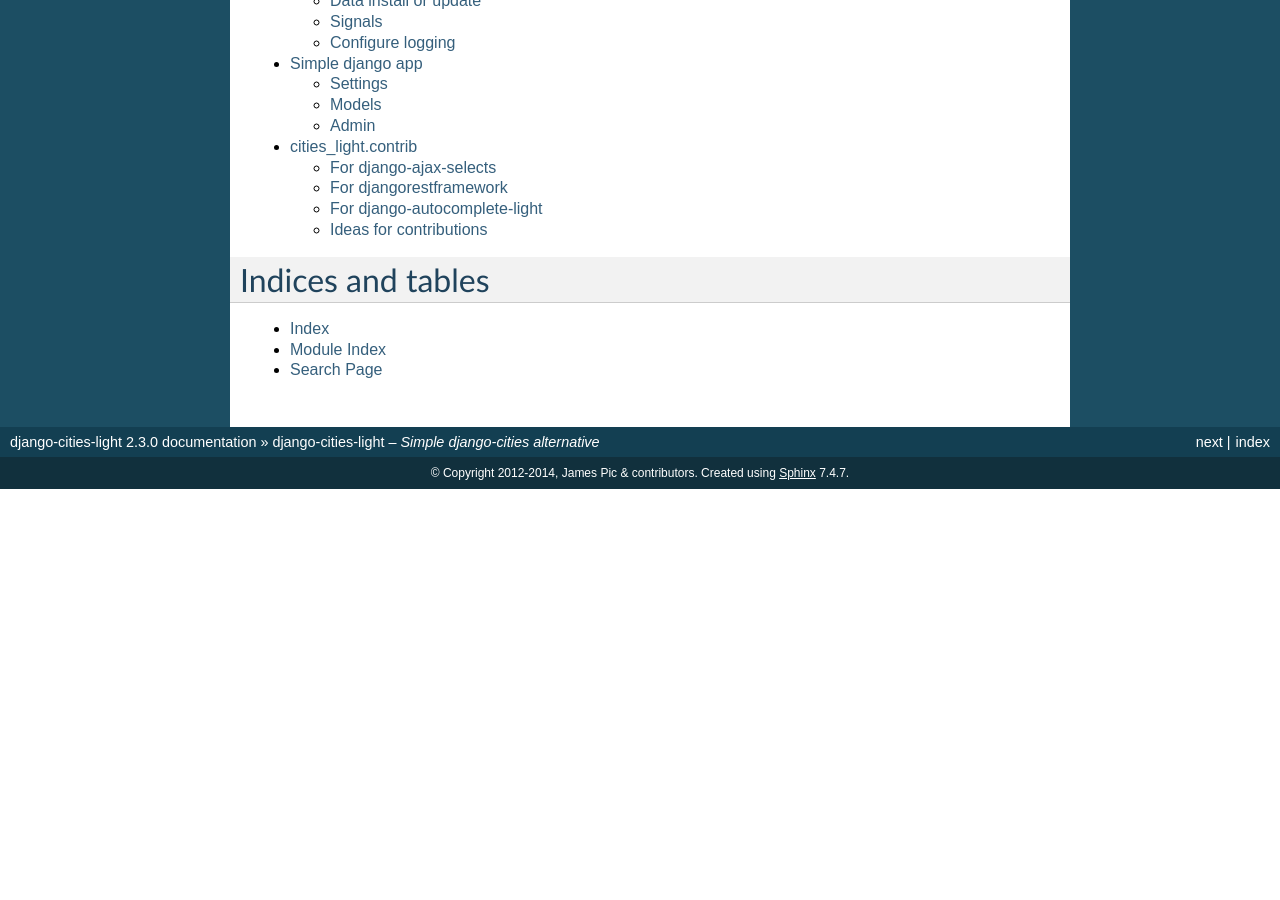
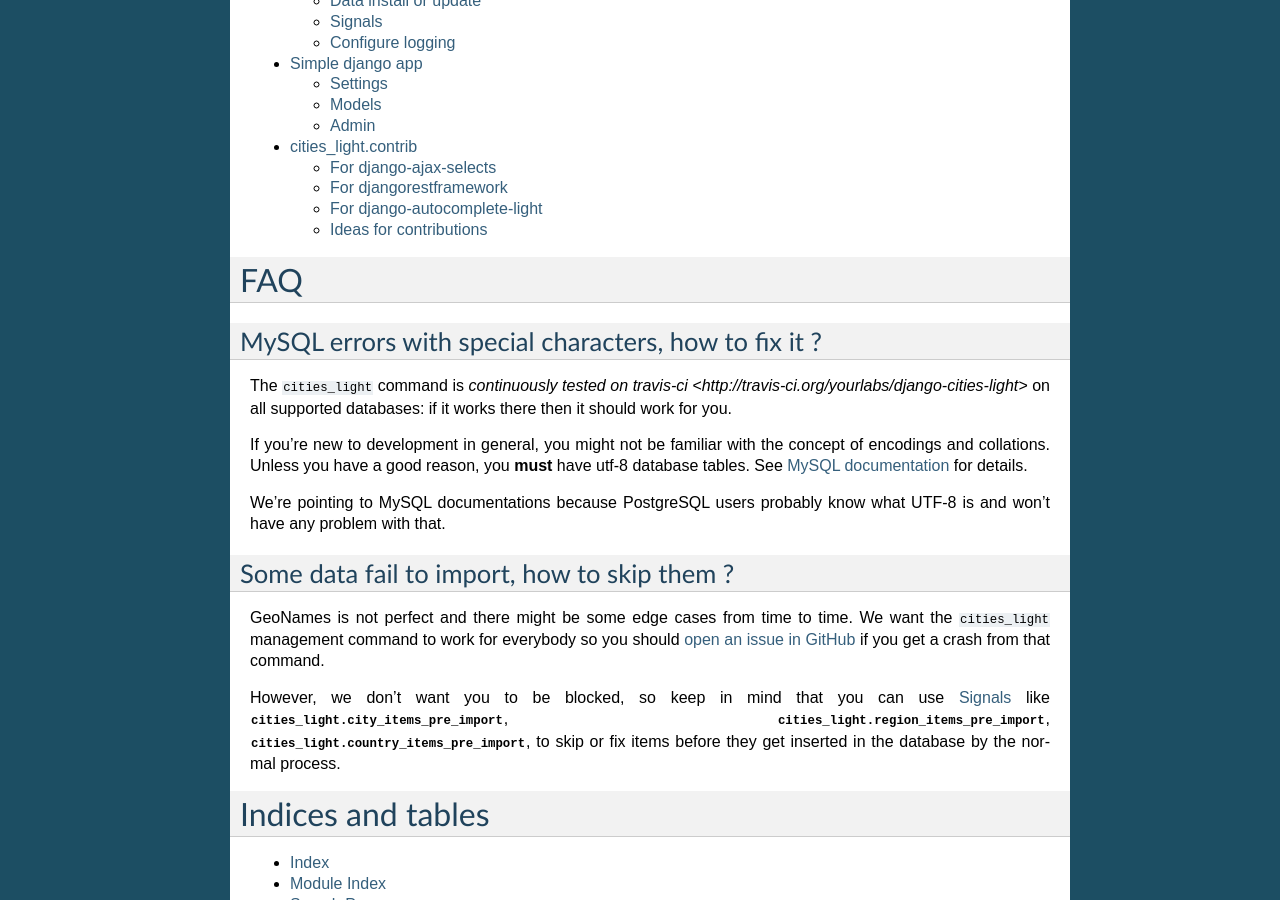
Before and after one commit to coderholic/django-cities, a Sphinx documentation site: the page built from docs/source/index.rst, in a window 1280 px wide and 900 px high, scrolled down 1305 px. Built offline with Sphinx 7.4.7, drawn with Linux system fonts in a browser that asks for light colours; before the commit the page ends 1794 px from its top, so only the background shows below that; some of the changed text lies outside the part shown.

Commit message:
Added FAQ

```diff
--- a/docs/source/index.rst
+++ b/docs/source/index.rst
@@ -9,6 +9,42 @@ Contents:
    full
    contrib
 
+FAQ
+===
+
+MySQL errors with special characters, how to fix it ?
+-----------------------------------------------------
+
+The ``cities_light`` command is `continuously tested on travis-ci
+<http://travis-ci.org/yourlabs/django-cities-light>` on all supported
+databases: if it works there then it should work for you.
+
+If you're new to development in general, you might not be familiar with the
+concept of encodings and collations. Unless you have a good reason, you
+**must** have utf-8 database tables. See `MySQL documentation
+<http://dev.mysql.com/doc/refman/5.0/en/charset-unicode.html>`_ for details.
+
+We're pointing to MySQL documentations because PostgreSQL users probably know
+what UTF-8 is and won't have any problem with that.
+
+Some data fail to import, how to skip them ?
+--------------------------------------------
+
+GeoNames is not perfect and there might be some edge cases from time to time.
+We want the ``cities_light`` management command to work for everybody so you
+should `open an issue in GitHub
+<https://github.com/yourlabs/django-cities-light/issues?state=open>`_ if you
+get a crash from that command.
+
+However, we don't want you to be blocked, so keep in mind that you can use
+:ref:`signals` like :py:data:`cities_light.city_items_pre_import
+<cities_light.signals.city_items_pre_import>`,
+:py:data:`cities_light.region_items_pre_import
+<cities_light.signals.region_items_pre_import>`,
+:py:data:`cities_light.country_items_pre_import
+<cities_light.signals.country_items_pre_import>`, to skip or fix items before
+they get inserted in the database by the normal process.
+
 Indices and tables
 ==================
 
```
